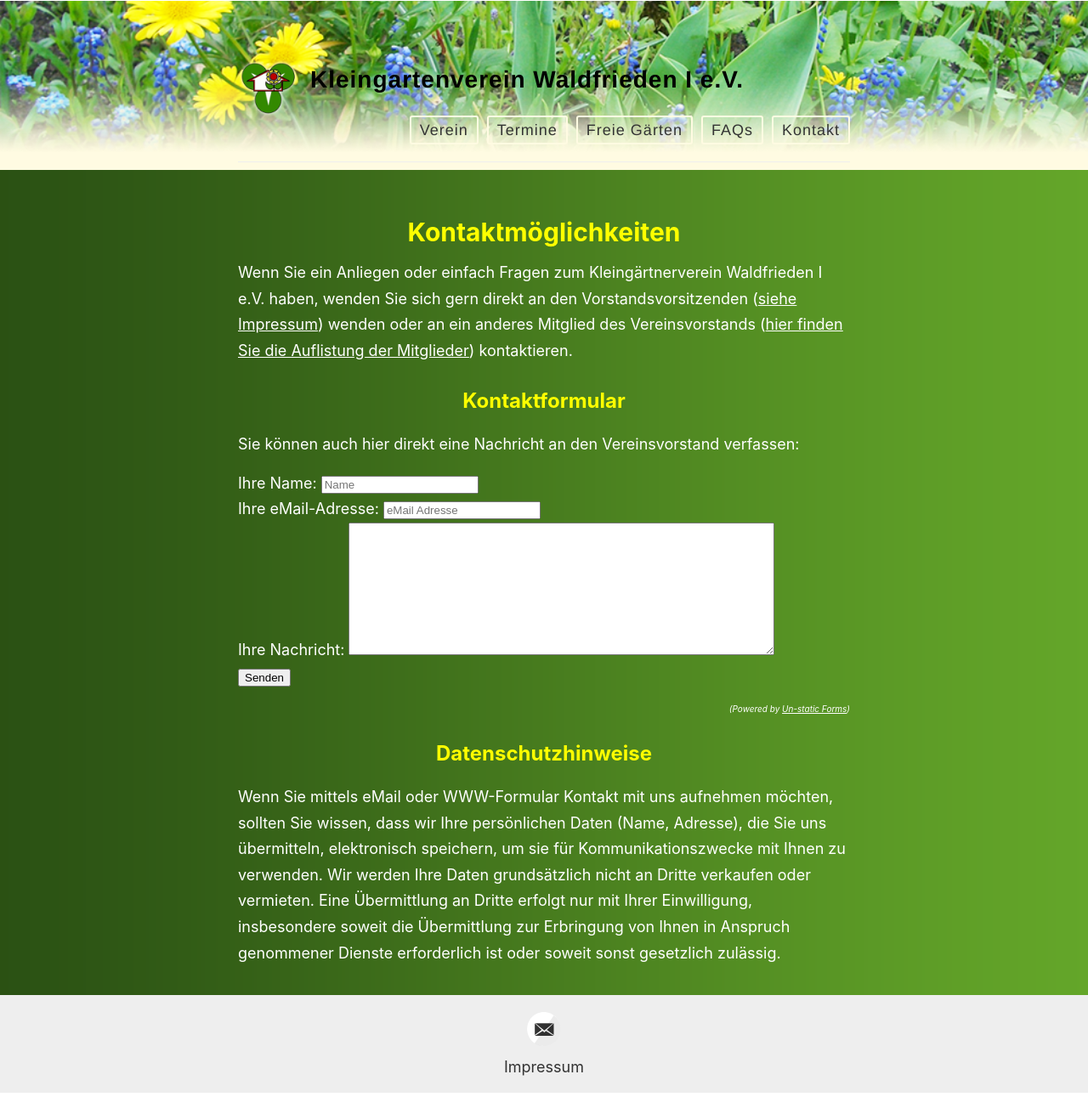
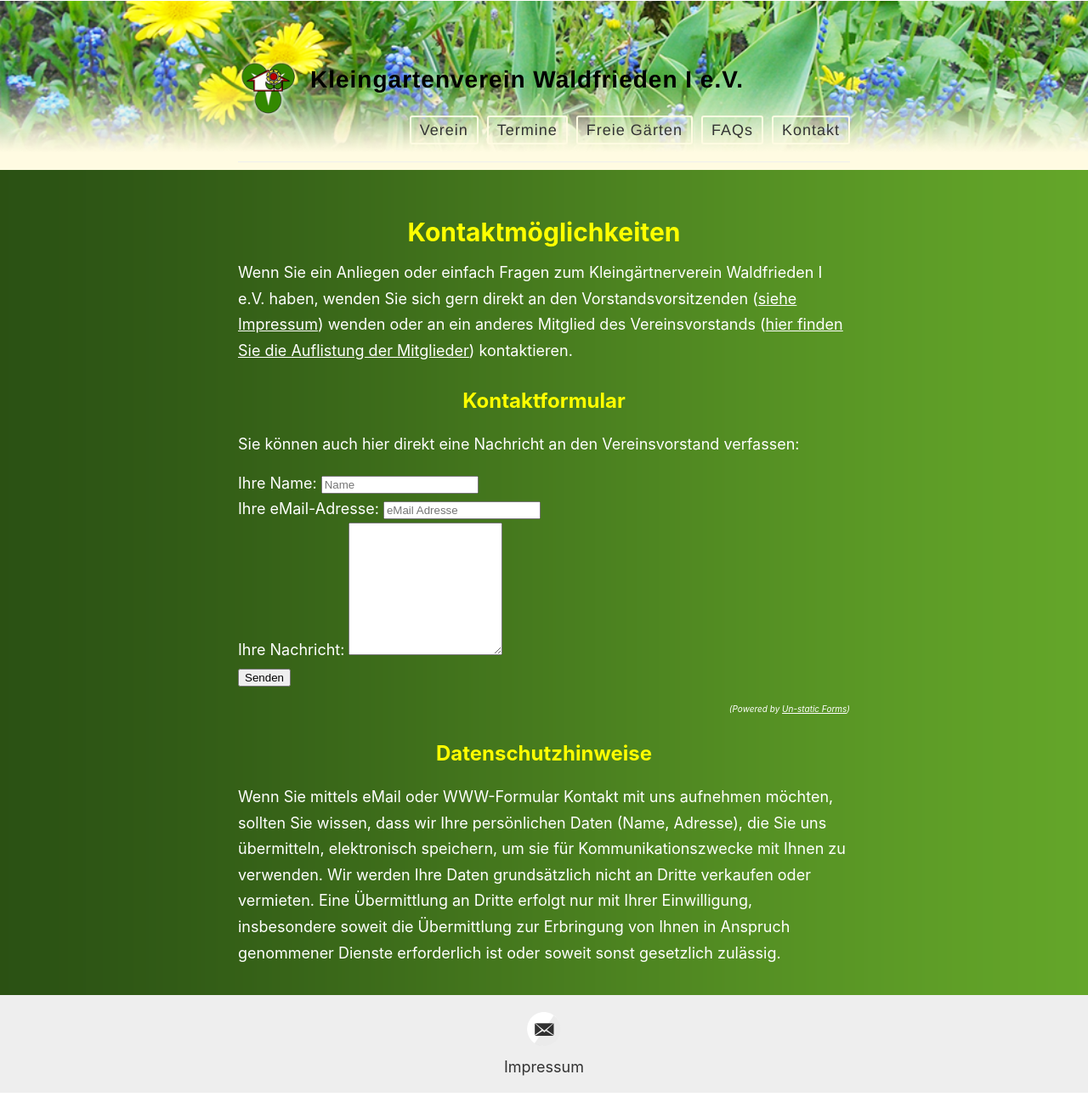
Before and after one commit to der-Frankie/kgv-website-dev.github.io, a Jekyll site: the page built from _pages/kontakt.md, in a window 1280 px wide. Shown: the whole page at 85% size. Built offline with Jekyll 4.4.1, drawn with Linux system fonts in a browser that asks for light colours.

Commit message:
Verfeinerung

```diff
--- a/_includes/contact-form.html
+++ b/_includes/contact-form.html
@@ -15,7 +15,7 @@
 
     <label>
         Ihre Nachricht:
-        <textarea name="message" cols="60" rows="10"></textarea>
+        <textarea name="message" rows="10"></textarea>
     </label>
     <br>
 
```
